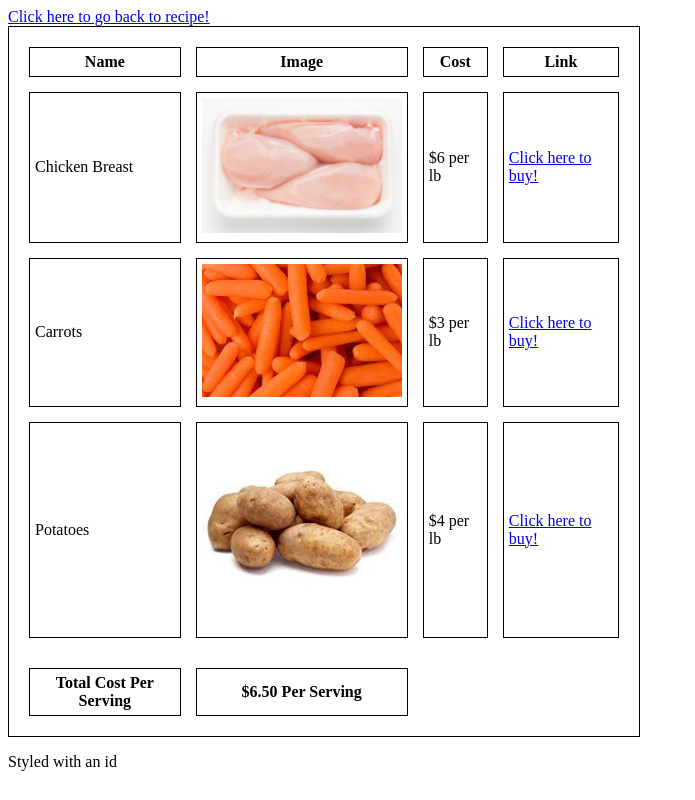
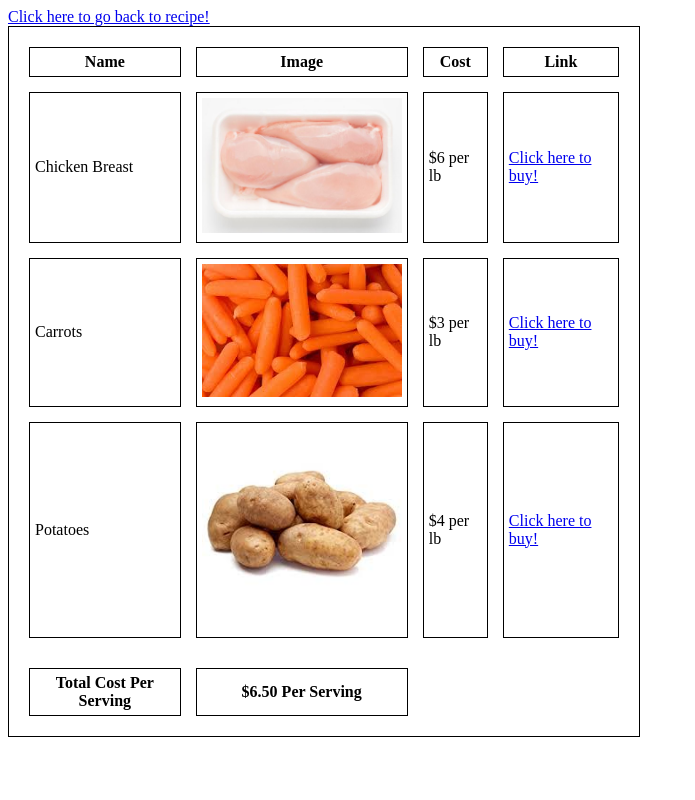
Before and after one commit to acn1008/-405-Homeworks, a plain HTML site: page Homework2/details.html in a window 1280 px wide. Shown: the whole page, without its empty margins (0-695 px from the left). Drawn offline with Linux system fonts and the light colour scheme.

Commit message:
Update details.html

```diff
--- a/Homework2/details.html
+++ b/Homework2/details.html
@@ -49,7 +49,6 @@
      			<th>$6.50 Per Serving</th>
    		 </tr>
 	  </table>
-      <p id="slogan-text">Styled with an id</p>
 
 	</body>
 
```
